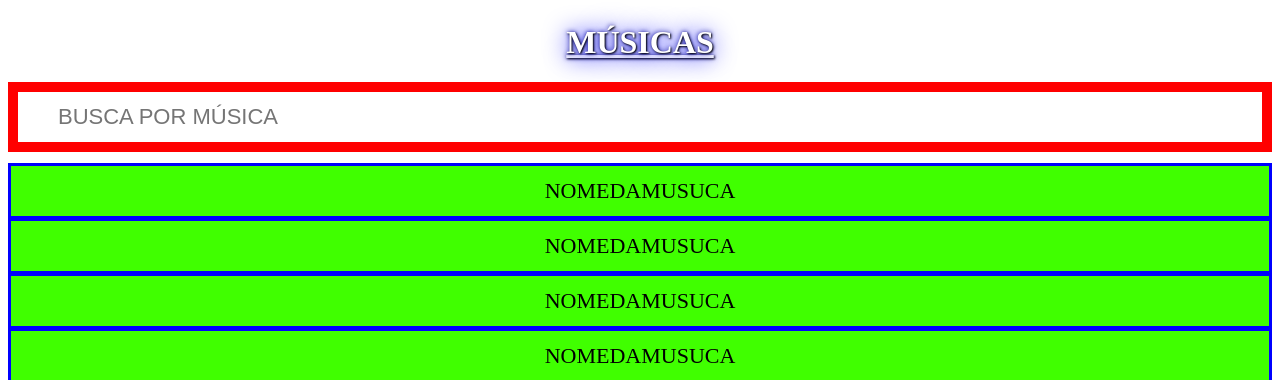
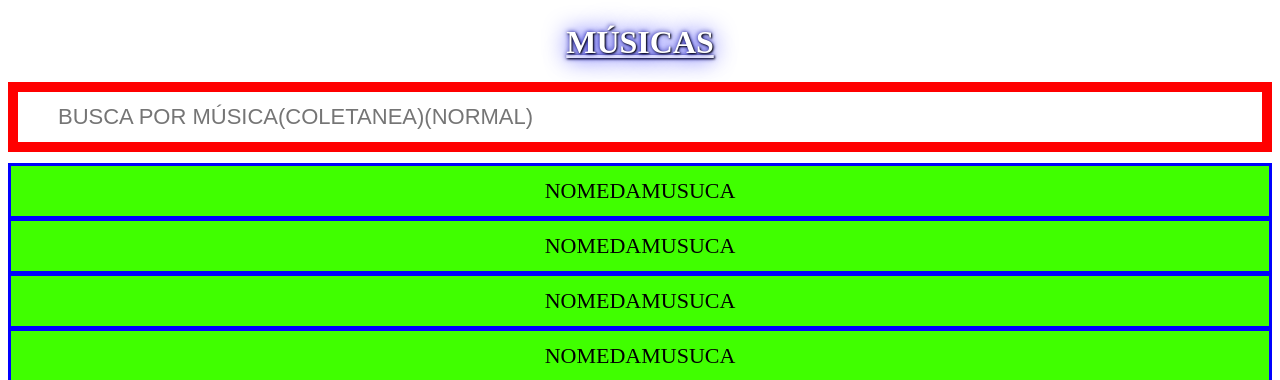
Before and after one commit to santos246/MINHA-LISTA-DE-MUSICAS, a plain HTML site: page REGINALDO ROSSI/1 - Copia (2).html in a window 1280 px wide. Shown: the part 111-491 px from the top of the page. Drawn offline with Linux system fonts and the light colour scheme.

Commit message:
Update 1 - Copia (2).html

```diff
--- a/REGINALDO ROSSI/1 - Copia (2).html
+++ b/REGINALDO ROSSI/1 - Copia (2).html
@@ -68,7 +68,7 @@ a:active {
 
 <h1><u>MÚSICAS</u></h1>
 
-<input type="text" id="myInput" onkeyup="myFunction()" placeholder="BUSCA POR MÚSICA" title="BUSCA POR MÚSICAS">
+<input type="text" id="myInput" onkeyup="myFunction()" placeholder="BUSCA POR MÚSICA(COLETANEA)(NORMAL)" title="BUSCA POR MÚSICAS">
 
 <ul id="myUL">
 <!------------------------------------------------->
```
